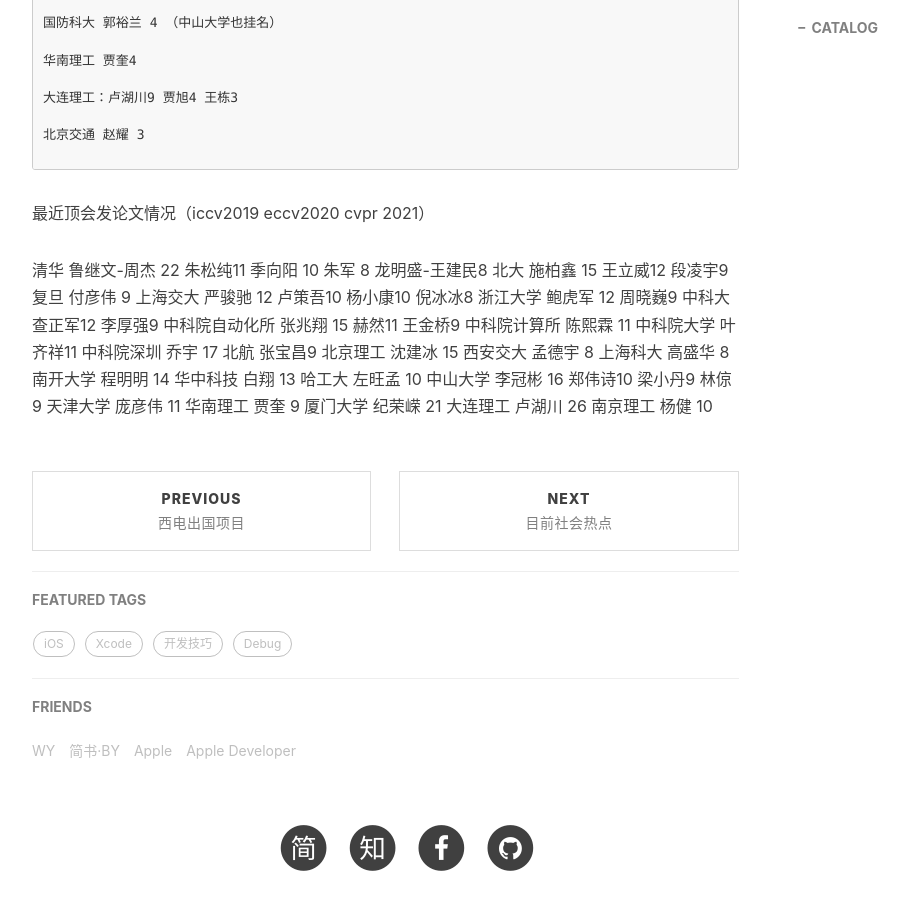
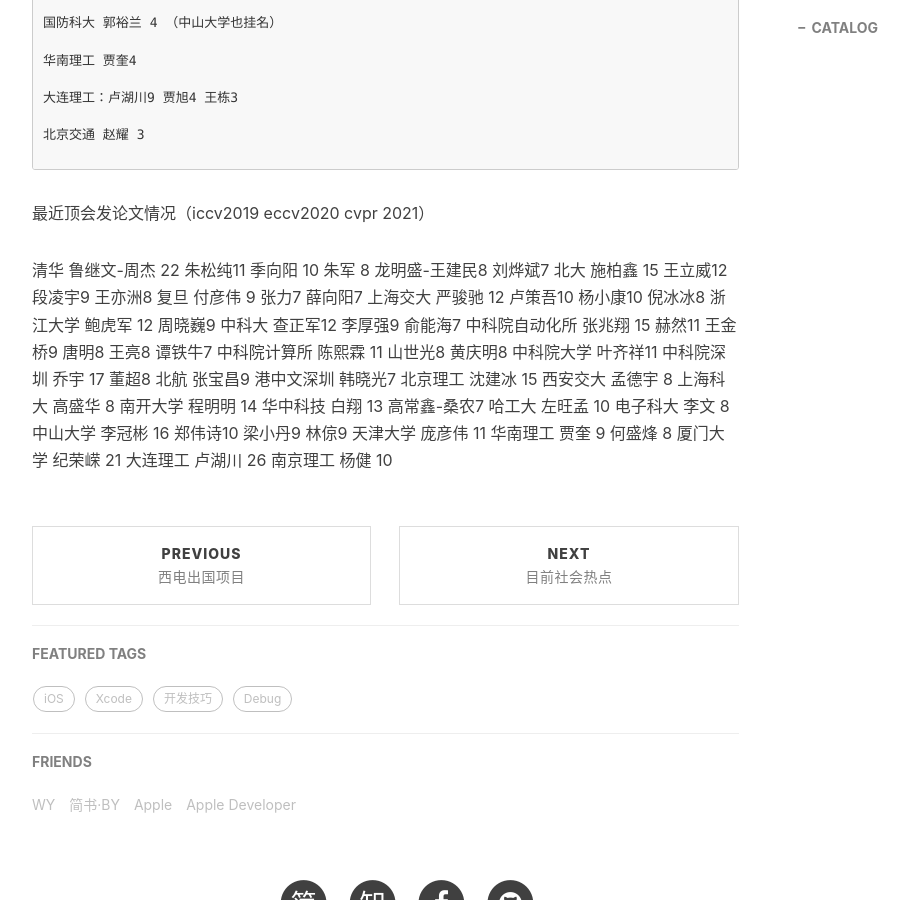
Before and after one commit to pengjiao123/pengjiao123.github.io, a Jekyll site: the page built from _posts/2021-07-07-大陆地区非计算机软件学院老师招生.md, in a window 1280 px wide and 900 px high, scrolled down 4929 px. Shown: the whole window, without its empty margins (233-1142 px from the left). Built offline with Jekyll 4.4.1, drawn with Linux system fonts in a browser that asks for light colours; nearby versions of some CDN libraries; comment, search, counter and statistics services are not loaded.

Commit message:
Update 2021-07-07-大陆地区非计算机软件学院老师招生.md

```diff
--- a/_posts/2021-07-07-大陆地区非计算机软件学院老师招生.md
+++ b/_posts/2021-07-07-大陆地区非计算机软件学院老师招生.md
@@ -169,26 +169,28 @@
 ~~~~~~~~~~~~~~~~~~~~~~~~~~~~~~~~~~~~~~~~~~~~~~~~~~~~~~~~~~~~~~~~~~~~~~~~~~~~~~~~~~~
 最近顶会发论文情况（iccv2019 eccv2020 cvpr 2021）
 
-清华 鲁继文-周杰 22 朱松纯11 季向阳 10 朱军 8 龙明盛-王建民8
-北大 施柏鑫 15 王立威12 段凌宇9
-复旦 付彦伟 9
+清华 鲁继文-周杰 22 朱松纯11 季向阳 10 朱军 8 龙明盛-王建民8 刘烨斌7
+北大 施柏鑫 15 王立威12 段凌宇9 王亦洲8
+复旦 付彦伟 9 张力7 薛向阳7
 上海交大 严骏驰 12 卢策吾10 杨小康10 倪冰冰8
 浙江大学 鲍虎军 12 周晓巍9
-中科大 查正军12 李厚强9
-中科院自动化所 张兆翔 15 赫然11 王金桥9
-中科院计算所 陈熙霖 11
+中科大 查正军12 李厚强9 俞能海7
+中科院自动化所 张兆翔 15 赫然11 王金桥9 唐明8 王亮8 谭铁牛7
+中科院计算所 陈熙霖 11 山世光8 黄庆明8
 中科院大学 叶齐祥11
-中科院深圳 乔宇 17
+中科院深圳 乔宇 17 董超8
 北航 张宝昌9
+港中文深圳 韩晓光7
 北京理工 沈建冰 15
 西安交大 孟德宇 8
 上海科大 高盛华 8
 南开大学 程明明 14
-华中科技 白翔 13
+华中科技 白翔 13 高常鑫-桑农7
 哈工大 左旺孟 10
+电子科大 李文 8
 中山大学 李冠彬 16 郑伟诗10 梁小丹9 林倞9
 天津大学 庞彦伟 11
-华南理工 贾奎 9
+华南理工 贾奎 9 何盛烽 8
 厦门大学 纪荣嵘 21
 大连理工 卢湖川 26
 南京理工 杨健 10
```
